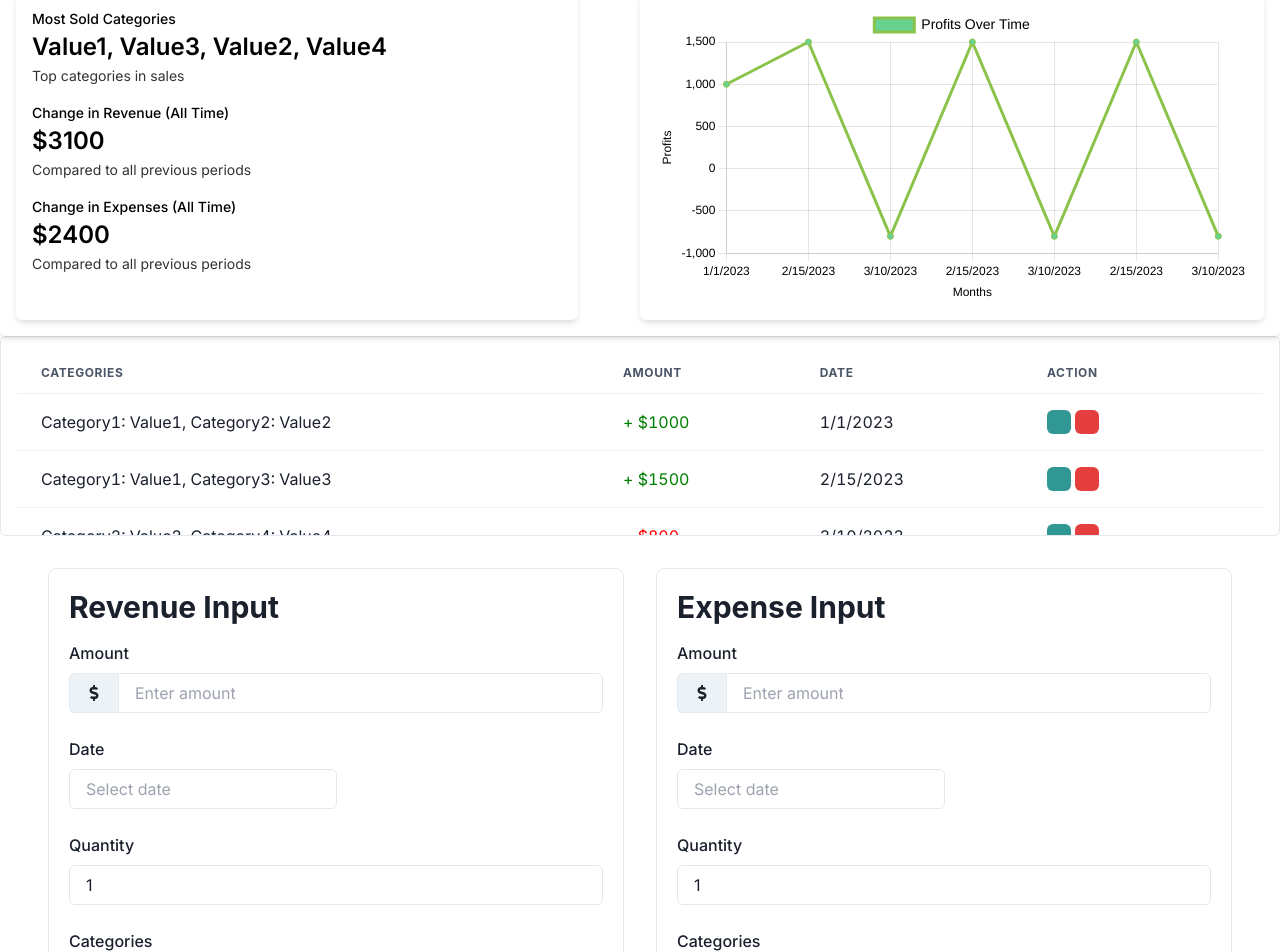
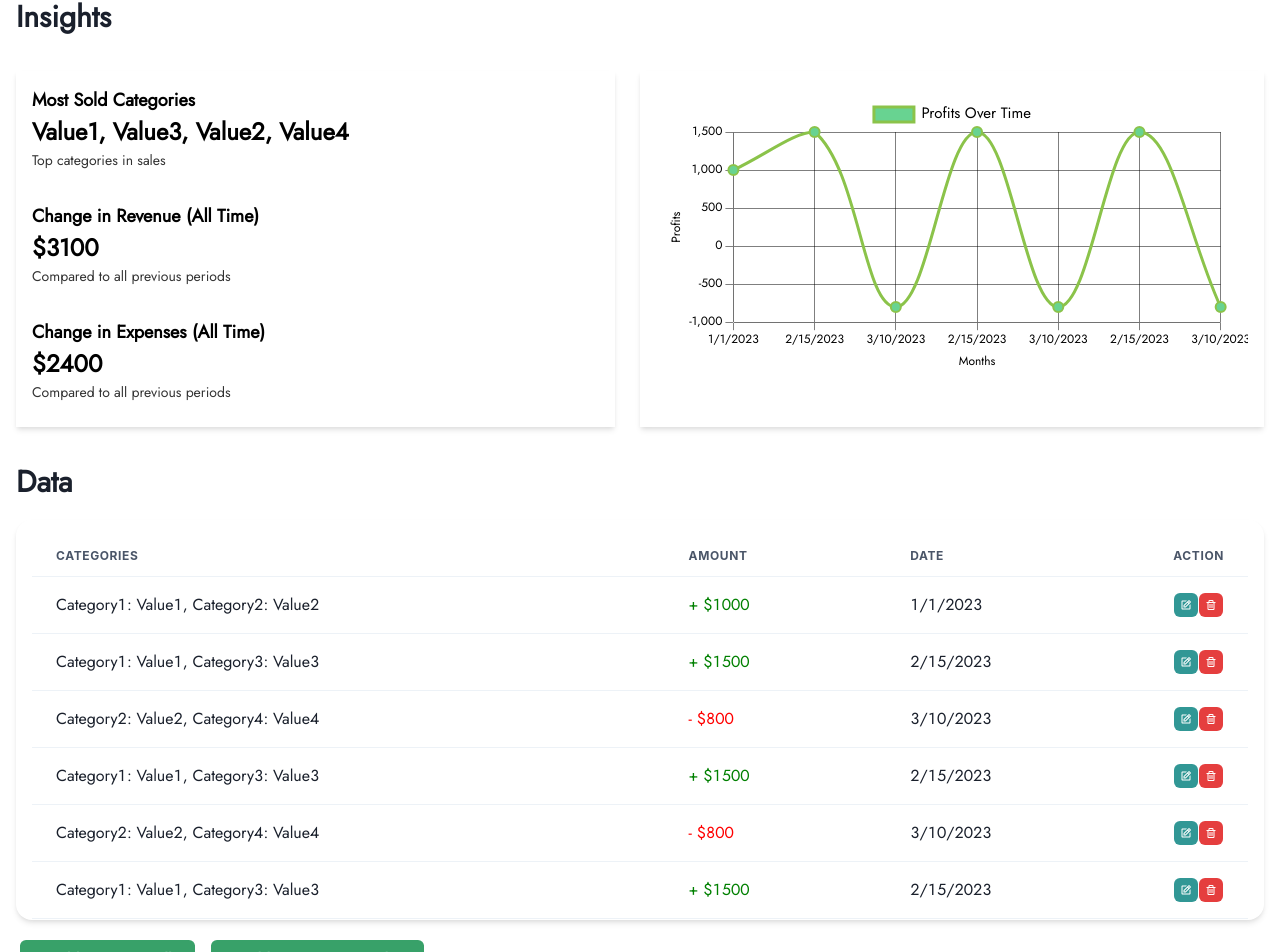
Before and after one commit to ex-layer/ex-layer, a Next.js app: page / in a window 1280 px wide. Shown: the part 72-1024 px from the top of the page. Built offline with nearby package versions, Linux system fonts and the light colour scheme.

Commit message:
feat: data addition modal prompt

```diff
--- a/src/app/globals.css
+++ b/src/app/globals.css
@@ -25,3 +25,33 @@ body {
     )
     rgb(var(--background-start-rgb));
 }
+
+/* globals.css */
+/* globals.css */
+
+/* Define the styles for the scrollbar */
+::-webkit-scrollbar {
+  width: 4px; /* Set the width of the scrollbar */
+}
+
+/* Handle */
+::-webkit-scrollbar-thumb {
+  background-color: #a6a6a6; /* Color of the scrollbar handle */
+  border-radius: 4px; /* Rounded corners for the smaller handle */
+  border: 1px solid transparent; /* Border around the handle for contrast */
+}
+
+/* Handle on hover */
+::-webkit-scrollbar-thumb:hover {
+  background-color: #999; /* Color of the scrollbar handle on hover */
+}
+
+/* Track */
+::-webkit-scrollbar-track {
+  background-color: transparent; /* Transparent background for the scrollbar track */
+}
+
+/* Handle on drag */
+::-webkit-scrollbar-thumb:active {
+  background-color: #7f7f7f; /* Color of the scrollbar handle on drag */
+}
--- a/src/app/layout.tsx
+++ b/src/app/layout.tsx
@@ -1,8 +1,8 @@
 import type { Metadata } from 'next'
-import { Inter } from 'next/font/google'
+import { Jost }  from 'next/font/google'
 import './globals.css'
 
-const inter = Inter({ subsets: ['latin'] })
+export const inter = Jost({ subsets: ['latin'] , weight: "400"})
 
 export const metadata: Metadata = {
   title: 'ex-layer-demo',
--- a/src/app/page.tsx
+++ b/src/app/page.tsx
@@ -77,13 +77,10 @@ const App = () => {
   return (
     <ChakraProvider>
       <main>
+
         <Navbar />
         <DashboardTopper revenueList={mockRevenues}/>
         <TransactionBox revenueList={mockRevenues}/>
-        <Flex justify="space-between" p={8}>
-          <Add_Box />
-          <Minus_Box />
-        </Flex>
       </main>
     </ChakraProvider>
   );
--- a/src/components/add_box.tsx
+++ b/src/components/add_box.tsx
@@ -170,7 +170,7 @@ const handleCategoryChange = (index: number, field: string, value: string) => {
               Add Category
             </Button>
           </FormControl>
-          <Button colorScheme="teal" type="submit">
+          <Button colorScheme="green" type="submit">
             Submit
           </Button>
         </Stack>
--- /dev/null
+++ b/src/components/add_prompt.tsx
@@ -0,0 +1,46 @@
+import React, { useState } from 'react';
+import { Box, Stack, Button, ChakraProvider, extendTheme, CSSReset, Modal, ModalOverlay, ModalContent, ModalHeader, ModalBody, ModalCloseButton } from '@chakra-ui/react';
+import { motion, AnimatePresence } from 'framer-motion';
+import Add_Box from '@/components/add_box'; // Replace with the actual path to your Add_Button component
+
+const Prompt: React.FC = () => {
+  const [isModalOpen, setIsModalOpen] = useState(false);
+
+  const handleAddDataClick = () => {
+    setIsModalOpen(true);
+  };
+
+  const handleCloseModal = () => {
+    setIsModalOpen(false);
+  };
+
+  return (
+    <ChakraProvider>
+      <CSSReset />
+      <Box m="5" textAlign="center">
+        <Stack mt={2} spacing={4} direction="row">
+          <Button colorScheme="green" size="md" onClick={handleAddDataClick}>
+            + Add Data Manually
+          </Button>
+          <Button colorScheme="green" size="md">
+            + Add Data From Template
+          </Button>
+        </Stack>
+      </Box>
+
+      <Modal isOpen={isModalOpen} onClose={handleCloseModal} size="xl">
+        <ModalOverlay />
+        <ModalContent>
+          <ModalHeader>Add Data Manually</ModalHeader>
+          <ModalCloseButton />
+          <ModalBody>
+            {/* Render your Add_Button component here */}
+            <Add_Box />
+          </ModalBody>
+        </ModalContent>
+      </Modal>
+    </ChakraProvider>
+  );
+};
+
+export default Prompt;
--- a/src/components/dashboard.tsx
+++ b/src/components/dashboard.tsx
@@ -1,15 +1,15 @@
 // components/DashboardTopper.tsx
 'use client'
 import React, { useEffect, useState } from 'react';
-import { Flex, Box, Stat, StatLabel, StatNumber, StatHelpText, useColorMode, Slider, Select } from '@chakra-ui/react';
+import { Flex, Box, Stat, Text , StatLabel, StatNumber, StatHelpText, useColorMode, Slider, Select } from '@chakra-ui/react';
 import { Line } from 'react-chartjs-2';
 import { Chart, registerables } from 'chart.js';
 import DashboardStats from './dashboard_stats';
 
 Chart.register(...registerables);
-
 const DashboardTopper: React.FC<{ revenueList: Revenue[] }> = ({ revenueList }) => {
   const { colorMode } = useColorMode();
+
   const [timeScale, setTimeScale] = useState<number>(12);
 
   const textColor = colorMode === 'light' ? 'black' : 'white';
@@ -36,38 +36,83 @@ const DashboardTopper: React.FC<{ revenueList: Revenue[] }> = ({ revenueList })
       legend: {
         labels: {
           color: colorMode === 'light' ? 'black' : 'white',
-
           font: {
-            size: 14
-          }
-        }
-      }
+            size: 15,
+            family: 'Jost',
+          },
+        },
+      },
     },
     scales: {
       y: {
+        grid: {
+          color: colorMode === 'light' ? '#00000080' : '#FFFFFF80',
+        },
         type: 'linear',
         beginAtZero: true,
         title: {
           display: true,
           text: 'Profits',
           color: colorMode === 'light' ? 'black' : 'white',
+          font: {
+            family: 'Jost',
+          },
         },
         ticks: {
-          color: colorMode === 'light' ? 'black' : 'white', // Set the color of the y-axis tickers
+          color: colorMode === 'light' ? 'black' : 'white',
+          font: {
+            family: 'Jost',
+          },
         },
       },
       x: {
+        grid: {
+          color: colorMode === 'light' ? '#00000080' : '#FFFFFF80',
+        },
         title: {
           display: true,
           text: 'Months',
           color: colorMode === 'light' ? 'black' : 'white',
+          font: {
+            family: 'Jost',
+          },
         },
         ticks: {
-          color: colorMode === 'light' ? 'black' : 'white', // Set the color of the x-axis tickers
+          color: colorMode === 'light' ? 'black' : 'white',
+          font: {
+            family: 'Jost',
           },
         },
       },
+    },
+    elements: {
+      line: {
+        tension: 0.4, // Adjust the tension to control the curve
+      },
+      point: {
+        radius: 5, // Increase the radius of data points
+        borderWidth: 2, // Increase the border width of data points
+        backgroundColor: colorMode === 'light' ? '#00000080' : '#FFFFFF80', // Set the background color of data points
+        borderColor: colorMode === 'light' ? '#000000' : '#FFFFFF', // Set the border color of data points
+      },
+    },
+    layout: {
+      padding: {
+        left: 10,
+        right: 10,
+        top: 10,
+        bottom: 10,
+      },
+    },
+    animation: {
+      duration: 1500, // Adjust the animation duration
+    },
+    responsive: true, // Make the chart responsive
+    maintainAspectRatio: true, // Maintain aspect ratio
+    aspectRatio: 2, // Adjust the aspect ratio
+    devicePixelRatio: 1
   };
+
 
   const mostSoldCategories = ['Category A', 'Category B', 'Category C'];
   const changeInRevenue = 1500;
@@ -79,33 +124,42 @@ const DashboardTopper: React.FC<{ revenueList: Revenue[] }> = ({ revenueList })
   };
 
   return (
+    <main>
+      <Box>
+        <Text p={4} fontSize="3xl" fontWeight="bold">
+          Insights
+        </Text>
+      </Box>
+
       <Flex
         direction={{ base: 'column-reverse', md: 'row' }}
-      position='relative'
+        position="relative"
         p={4}
         bg={colorMode === 'light' ? '#FFFFFF' : 'gray.800'}
         borderRadius="md"
-      boxShadow="md"
+        // boxShadow="md"
         align="left"
         justify={{ base: 'flex-start', md: 'space-between' }}
       >
+        <DashboardStats revenueList={revenueList} />
 
-        <DashboardStats revenueList={revenueList}/>
         <Box
           width={{ base: '100%', md: '50%' }}
           p={4}
           bg={colorMode === 'light' ? '#FFFFFF' : 'gray.800'}
-        borderRadius="md"
+          borderRadius="1xl"
          boxShadow="md"
           mb={{ base: '4', md: '0' }}
           position="relative"
+         //  border="1px" // Add a border
+          borderColor={colorMode === 'light' ? 'black' : 'white'} // Set border color based on color mode
         >
           <Box height="100%">
             <Line data={data} options={options} />
-
           </Box>
         </Box>
       </Flex>
+    </main>
   );
 };
 
--- a/src/components/dashboard_stats.tsx
+++ b/src/components/dashboard_stats.tsx
@@ -5,7 +5,9 @@ import { Revenue } from './transactions';
 
 const DashboardStats: React.FC<{ revenueList: Revenue[] }> = ({ revenueList }) => {
   const { colorMode } = useColorMode();
-    const textColor = colorMode === 'light' ? 'black' : 'white';
+  const isLightMode = colorMode === 'light';
+  const outlineColor = isLightMode ? 'black' : 'white';
+  const textColor = isLightMode ? 'black' : 'white';
 
   // Calculate most sold categories and their total values
   const mostSoldCategories: Map<string, number> = new Map();
@@ -37,31 +39,43 @@ const DashboardStats: React.FC<{ revenueList: Revenue[] }> = ({ revenueList }) =
   };
 
   const { totalRevenue, totalExpenses } = calculateChange();
-
   return (
     <Box
-        width={{ base: '100%', md: '45%' }}
+      width={{ base: '100%', md: '48%' }}
       p={4}
-        bg={colorMode === 'light' ? '#FFFFFF' : 'gray.800'}
-        borderRadius="md"
+      borderRadius="1xl"
       boxShadow="md"
       mb={{ base: '4', md: '0' }}
+      borderColor={outlineColor} // Set outline color dynamically
+      // borderWidth="1px" // Added a thick border
     >
       <Stat>
-          <StatLabel color={textColor}>Most Sold Categories</StatLabel>
-          <StatNumber color={textColor}>{sortedCategories.join(', ')}</StatNumber>
+        <StatLabel fontSize="lg" fontWeight="bold" color={textColor}>
+          Most Sold Categories
+        </StatLabel>
+        <StatNumber fontSize="2xl" color={textColor}>
+          {sortedCategories.join(', ')}
+        </StatNumber>
         <StatHelpText color={textColor}>Top categories in sales</StatHelpText>
       </Stat>
 
-        <Stat mt={4}>
-          <StatLabel color={textColor}>Change in Revenue (All Time)</StatLabel>
-          <StatNumber color={textColor}>${totalRevenue}</StatNumber>
+      <Stat mt={8}>
+        <StatLabel fontSize="lg" fontWeight="bold" color={textColor}>
+          Change in Revenue (All Time)
+        </StatLabel>
+        <StatNumber fontSize="2xl" color={textColor}>
+          ${totalRevenue}
+        </StatNumber>
         <StatHelpText color={textColor}>Compared to all previous periods</StatHelpText>
       </Stat>
 
-        <Stat mt={4}>
-          <StatLabel color={textColor}>Change in Expenses (All Time)</StatLabel>
-          <StatNumber color={textColor}>${Math.abs(totalExpenses)}</StatNumber>
+      <Stat mt={8}>
+        <StatLabel fontSize="lg" fontWeight="bold" color={textColor}>
+          Change in Expenses (All Time)
+        </StatLabel>
+        <StatNumber fontSize="2xl" color={textColor}>
+          ${Math.abs(totalExpenses)}
+        </StatNumber>
         <StatHelpText color={textColor}>Compared to all previous periods</StatHelpText>
       </Stat>
     </Box>
--- a/src/components/minus_box.tsx
+++ b/src/components/minus_box.tsx
@@ -119,7 +119,16 @@ const handleCategoryChange = (index: number, field: string, value: string) => {
               placeholderText="Select date"
               customInput={<Input />}
               dateFormat="MMMM d, yyyy"
-              popperPlacement="right-start" // Position the datepicker to pop out to the right
+              popperPlacement="right-start"
+              popperModifiers={{
+                preventOverflow: {
+                  enabled: true,
+                  escapeWithReference: false,
+                  boundariesElement: 'viewport',
+                },
+              }}
+              // Set the maximum width for the DatePicker
+              style={{ maxWidth: '100%' }}
             />
           </FormControl>
           <FormControl>
@@ -176,7 +185,7 @@ const handleCategoryChange = (index: number, field: string, value: string) => {
               Add Category
             </Button>
           </FormControl>
-          <Button colorScheme="teal" type="submit">
+          <Button colorScheme="green" type="submit">
             Submit
           </Button>
         </Stack>
--- a/src/components/transactions.tsx
+++ b/src/components/transactions.tsx
@@ -1,8 +1,12 @@
 // FullCode.tsx
 'use client'
 import React from 'react';
+import { Text } from '@chakra-ui/react';
 import { useTable, useSortBy } from 'react-table';
+import { BiEdit, BiTrash } from 'react-icons/bi'; // Import icons for edit and delete
+import Prompt from './add_prompt';
 import {
+
   Box,
   Table,
   Thead,
@@ -15,8 +19,11 @@ import {
   Flex,
   IconButton,
   Stack,
+  useColorMode,
 } from '@chakra-ui/react';
 import { FaEdit, FaTrash } from 'react-icons/fa';
+
+
 
 // Define the Revenue type
 export type Revenue = {
@@ -32,6 +39,7 @@ export type RevenueListProps = {
   revenueList: Revenue[];
 };
 
+
 const columns = [
   {
     Header: 'Categories',
@@ -43,6 +51,8 @@ const columns = [
           {category.key}: {category.value}
         </span>
       )),
+    // Set responsive font size for mobile
+    style: { fontSize: ['xs', 'sm', 'md'] },
   },
   {
     Header: 'Amount',
@@ -53,17 +63,21 @@ const columns = [
         {Math.abs(value)}
       </span>
     ),
+    // Set responsive font size for mobile
+    style: { fontSize: ['xs', 'sm', 'md'] },
   },
   {
     Header: 'Date',
     accessor: 'date',
     Cell: ({ value }: { value: Date }) => value?.toLocaleDateString(),
+    // Set responsive font size for mobile
+    style: { fontSize: ['xs', 'sm', 'md'] },
   },
   {
     Header: 'Action',
     accessor: 'action',
     Cell: () => (
-      <Flex align="center" gap={1}>
+      <Flex align="center" gap={0.2}>
         <Tooltip label="Edit Notes" hasArrow placement="top">
           <IconButton
             colorScheme="teal"
@@ -83,11 +97,14 @@ const columns = [
       </Flex>
     ),
     disableSortBy: true,
-    width: 60,
+    width: 30,
+    // Set responsive font size for mobile
+    style: { fontSize: ['xs', 'sm', 'md'] },
   },
 ];
+const RevenueList: React.FC<RevenueListProps> = ({ revenueList }) => {
+  const { colorMode } = useColorMode();
 
-const RevenueList: React.FC<RevenueListProps> = ({ revenueList }) => {
   const {
     getTableProps,
     getTableBodyProps,
@@ -97,7 +114,23 @@ const RevenueList: React.FC<RevenueListProps> = ({ revenueList }) => {
   } = useTable({ columns, data: revenueList }, useSortBy);
 
   return (
-    <Box p={[2, 3, 4]} borderWidth="1px" borderRadius="md" overflowY="auto" maxHeight="200px">
+    <main>
+          <Box>
+        <Text p={4} fontSize="3xl" fontWeight="bold">
+          Data
+        </Text>
+      </Box>
+    <Box
+      borderColor={colorMode === 'light' ? 'black' : 'white'}
+      mx={[2, 3, 4]}
+      p={[2, 3, 4]}
+     // borderWidth="1px"
+      borderRadius="2xl"
+      overflowX="hidden"
+      maxHeight="400px"
+      position="relative"
+      boxShadow="md"
+    >
       <Table variant="simple" size={['xs', 'sm', 'md']} {...getTableProps()}>
         <Thead>
           {headerGroups.map((headerGroup) => (
@@ -121,7 +154,33 @@ const RevenueList: React.FC<RevenueListProps> = ({ revenueList }) => {
               <Tr {...row.getRowProps()} key={row.id}>
                 {row.cells.map((cell) => (
                   <Td {...cell.getCellProps()} key={cell.column.id}>
-                    {cell.render('Cell')}
+                    {cell.column.id === 'action' ? (
+                      <Flex align="center" justify="space-around">
+                        {/* Edit Button */}
+                        <Tooltip label="Edit Notes" hasArrow placement="top">
+                          <IconButton
+                            colorScheme="teal"
+                            size="xs"
+                            aria-label="Edit"
+                            icon={<BiEdit />}
+                            // Implement the edit functionality here
+                          />
+                        </Tooltip>
+                        {/* Delete Button */}
+                        <Tooltip label="Delete" hasArrow placement="top">
+                          <IconButton
+                            colorScheme="red"
+                            size="xs"
+                            aria-label="Delete"
+                            icon={<BiTrash />}
+                            // Implement the delete functionality here
+                          />
+                        </Tooltip>
+                      </Flex>
+                    ) : (
+                      // Render other cell data
+                      cell.render('Cell')
+                    )}
                   </Td>
                 ))}
               </Tr>
@@ -129,15 +188,10 @@ const RevenueList: React.FC<RevenueListProps> = ({ revenueList }) => {
           })}
         </Tbody>
       </Table>
-      <Stack mt={2} spacing={1} direction="row">
-        <Button colorScheme="teal" size="sm">
-          + Add Data
-        </Button>
-        <Button colorScheme="teal" size="sm">
-          Add Data From Template
-        </Button>
-      </Stack>
+
     </Box>
+    <Prompt/>
+  </main>
   );
 };
 
```
Lines whose indentation alone changed are shown as unchanged.
